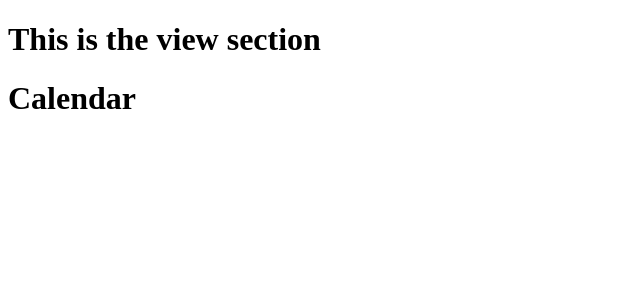
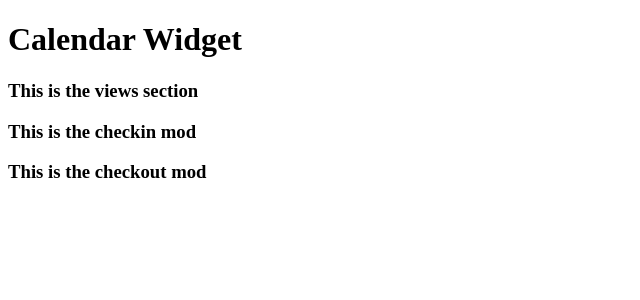
Before and after one commit to yavorona/calendar, a React app: page / in a window 1280 px wide. Shown: the top 300 px of the page, without its empty margins (0-640 px from the left). Built offline with nearby package versions, Linux system fonts and the light colour scheme; no server answers; the HTML template or start-up script is replaced by a standard one.

Commit message:
Apply grid formatting to all components in widget

```diff
--- a/client/src/components/app.jsx
+++ b/client/src/components/app.jsx
@@ -1,6 +1,7 @@
 import React from 'react';
 import Calendar from './calendar.jsx';
-import Views from './views.jsx'
+import CheckIn from './checkin.jsx'
+import CheckOut from './checkout.jsx'
 
 class App extends React.Component {
     constructor(props) {
@@ -22,10 +23,15 @@ class App extends React.Component {
 
     render () {
         return (
-            <div id="main">
-              <Views />
-              <h1>Calendar</h1>
-              <Calendar />
+            <div id="widget">
+              <h1>Calendar Widget</h1>
+              <div id="main">
+                <div id="views">
+                  <h3>This is the views section</h3>
+                </div>
+                <CheckIn />
+                <CheckOut />
+              </div>
             </div>
         );
     }
--- a/client/src/components/calendar.jsx
+++ b/client/src/components/calendar.jsx
@@ -11,7 +11,7 @@ class Calendar extends React.Component {
 
     render () {
         return (
-            <div id="main">
+            <div id="calendar">
             </div>
         )
     }
--- /dev/null
+++ b/client/src/components/checkin.jsx
@@ -0,0 +1,9 @@
+import React from 'react';
+
+const CheckIn = (props) => (
+    <div id="checkin">
+        <h3>This is the checkin mod</h3>
+    </div>
+)
+
+export default CheckIn;
--- /dev/null
+++ b/client/src/components/checkout.jsx
@@ -0,0 +1,9 @@
+import React from 'react';
+
+const CheckOut = (props) => (
+    <div id="checkout">
+        <h3>This is the checkout mod</h3>
+    </div>
+)
+
+export default CheckOut;
--- a/client/src/components/views.jsx
+++ /dev/null
@@ -1,9 +0,0 @@
-import React from 'react';
-
-const Views = (props) => (
-    <div id="views">
-      <h1>This is the view section</h1>
-    </div>
-)
-
-export default Views;
```
Also changed, not shown: 2 other files (tests, documents, lock files or other folders).
